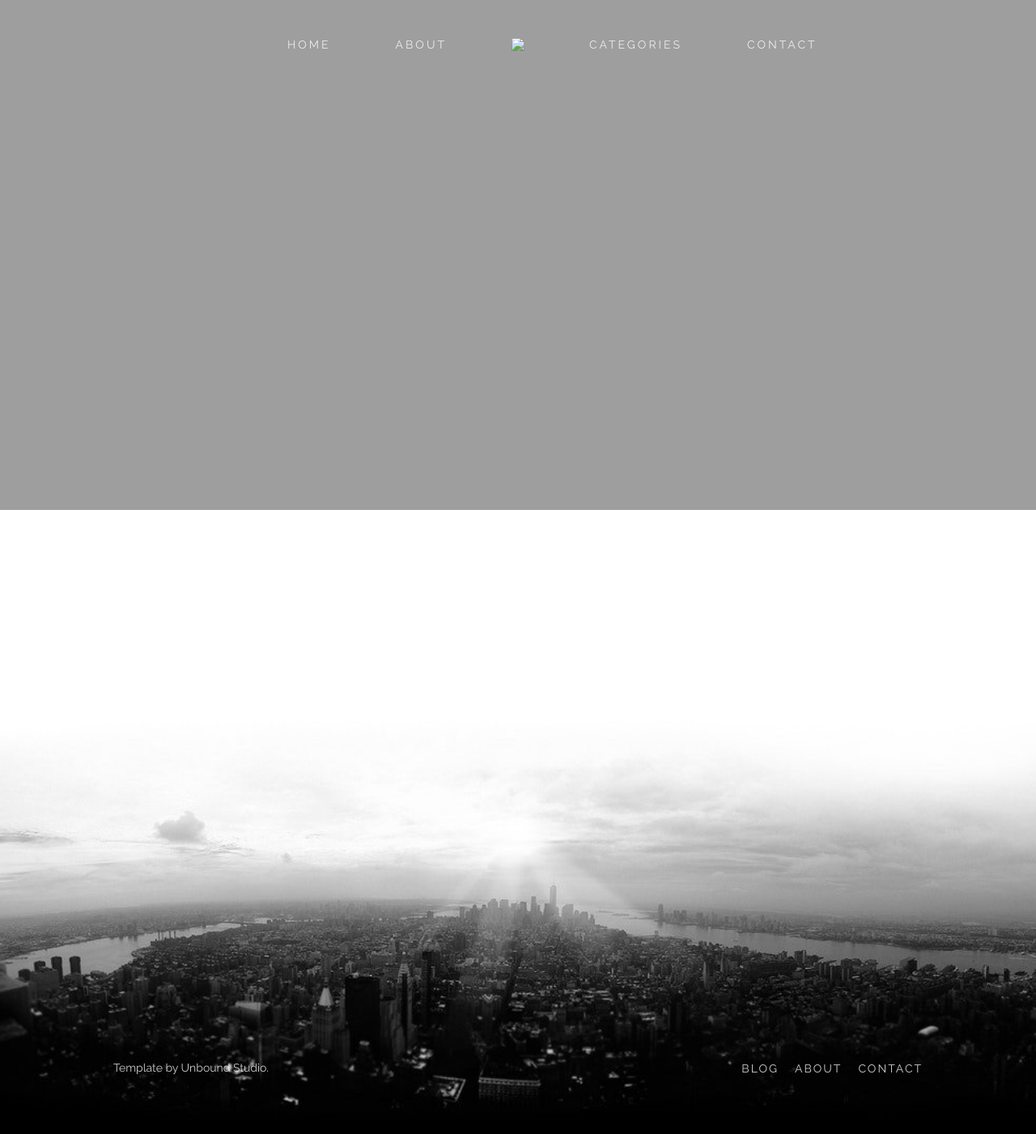
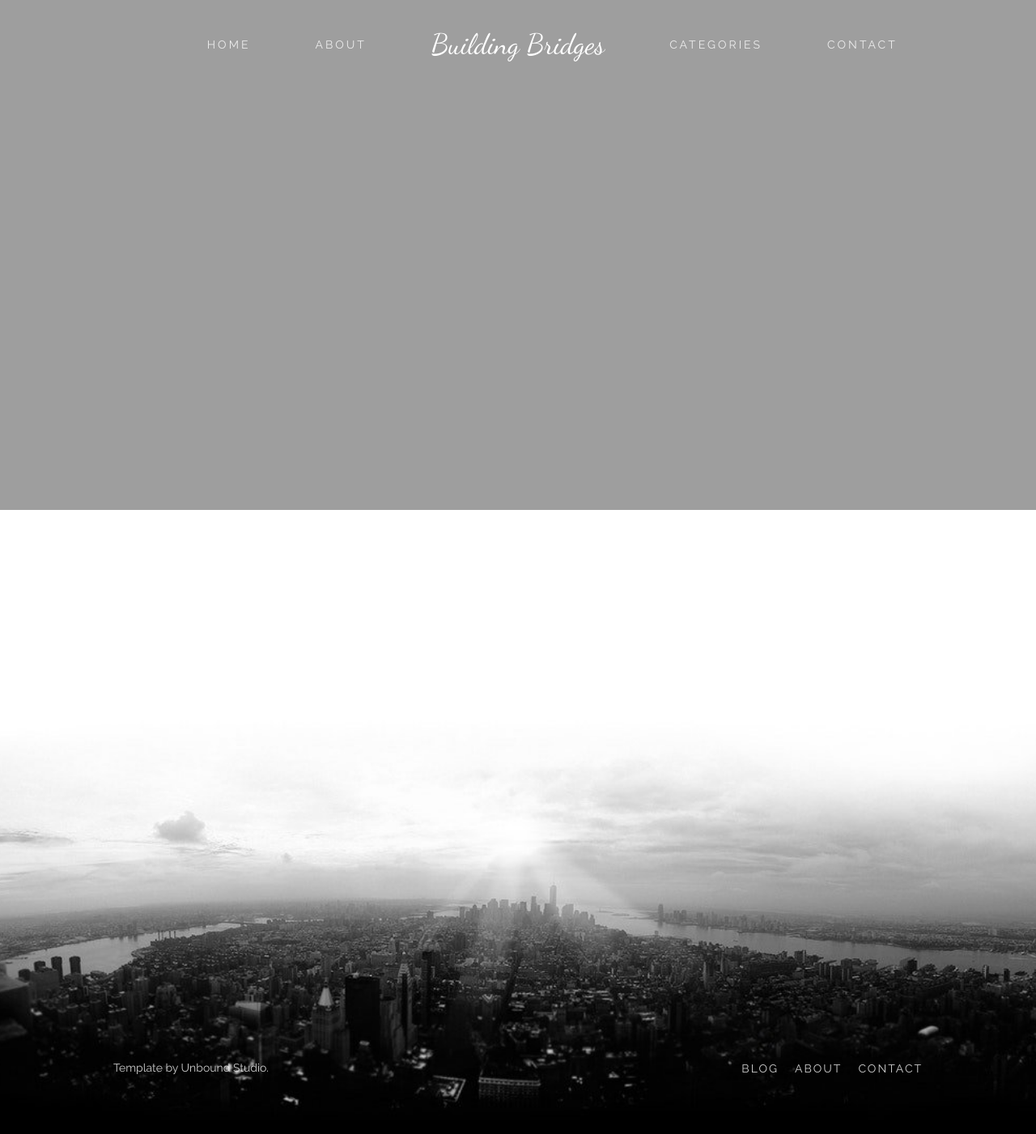
Before and after one commit to telatin/octo-test, a Jekyll site: the page built from index.md, in a window 1280 px wide. Shown: the whole page at 81% size. Built offline with Jekyll 4.4.1, drawn with Linux system fonts in a browser that asks for light colours; our own code applies the rules of GitHub Pages for plain Markdown files.

Commit message:
image-update

```diff
--- a/_config.yml
+++ b/_config.yml
@@ -18,8 +18,8 @@ permalink:          /:title/
 url:                ""
 
 # Site logo, image or text
-logo:               logo.svg # e.g. logo.png, upload logo image file to /assets/img/ folder
-logo_text:          Building-Bridges      # if the above "logo:" image variable  is not set, this text logo is displayed instead
+logo:                # e.g. logo.png, upload logo image file to /assets/img/ folder
+logo_text:          Building Bridges      # if the above "logo:" image variable  is not set, this text logo is displayed instead
 
 # Author settings, displayed on about page
 author:
```
Also changed, not shown: 1 other file.
